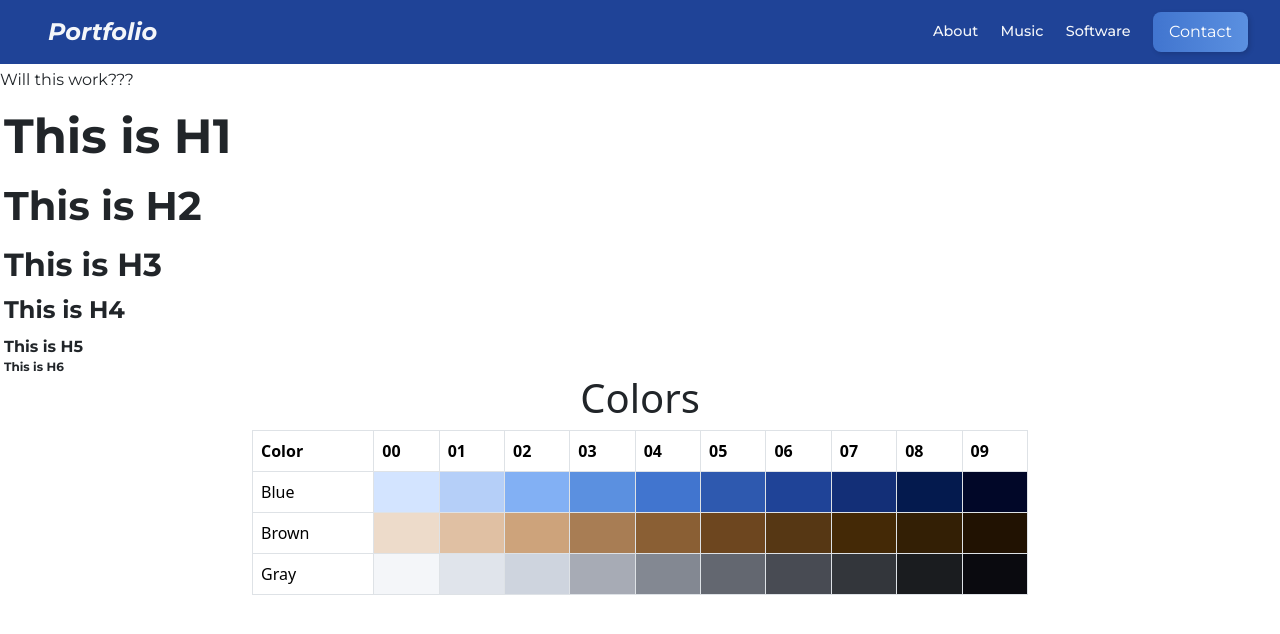
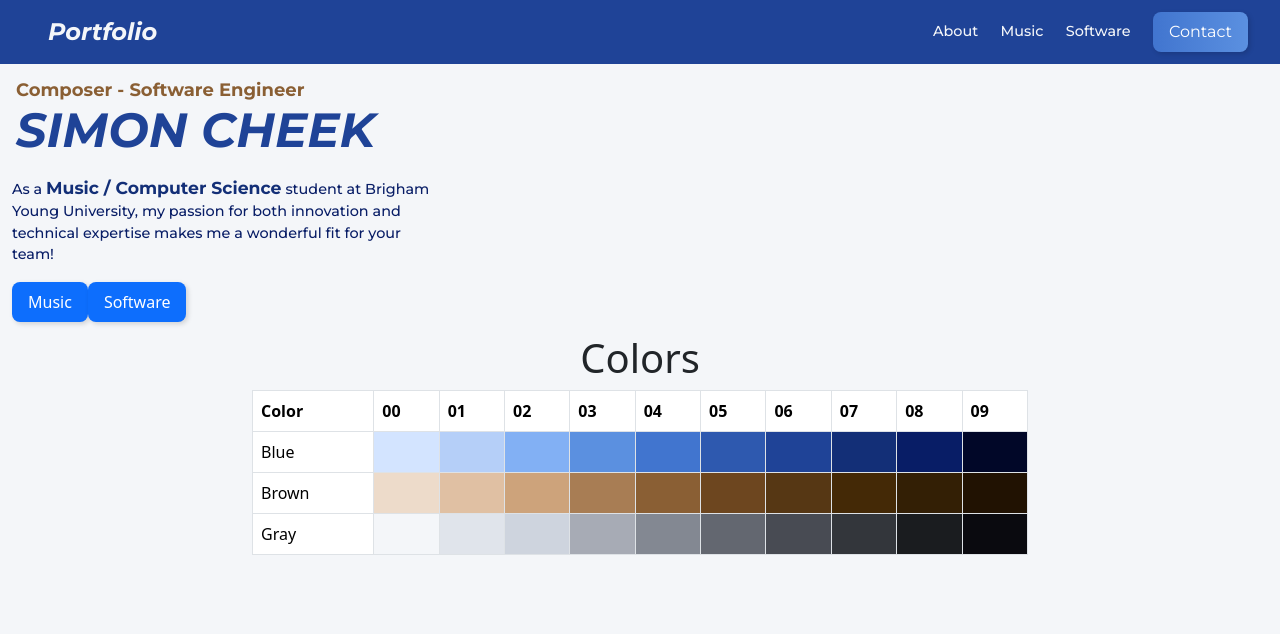
Before and after one commit to Simon-Cheek/SimonPortfolio, a React (Vite) app: page /colors in a window 1280 px wide. Shown: the top 634 px of the page. Built offline with nearby package versions, Linux system fonts and the light colour scheme.

Commit message:
Begin home/hero section

```diff
--- a/src/App.jsx
+++ b/src/App.jsx
@@ -1,37 +1,26 @@
 /** @jsxImportSource @emotion/react */
-import 'bootstrap/dist/css/bootstrap.min.css';
+import "bootstrap/dist/css/bootstrap.min.css";
 import { BrowserRouter, Routes, Route } from "react-router-dom";
 
-import Header from './components/Header';
-import ColorPage from './components/ColorPage';
-import { H1, H2, H3, H4, H5, H6, Paragraph } from './components/Text';
-import Btn from './components/Button';
-
-
-
+import Header from "./components/Header";
+import ColorPage from "./components/ColorPage";
+import { H1, H2, H3, H4, H5, H6, Paragraph } from "./components/Text";
+import Hero from "./components/Home/Hero";
+import Btn from "./components/Button";
 
 function App() {
-
   return (
     <>
       <Header />
-      <Paragraph>Will this work???</Paragraph>
-      <H1>This is H1</H1>
-      <H2>This is H2</H2>
-      <H3>This is H3</H3>
-      <H4>This is H4</H4>
-      <H5>This is H5</H5>
-      <H6>This is H6</H6>
 
-      {/* <Btn color="blue" shade="light" >This is a Button custom!</Btn> */}
+      <Hero />
 
       <BrowserRouter>
         <Routes>
-          <Route exact path="/colors" element={<ColorPage />} />
+          <Route path="/colors" element={<ColorPage />} />
           {/* <Route exact path="/" element={ } /> */}
         </Routes>
       </BrowserRouter>
-
     </>
   );
 }
--- /dev/null
+++ b/src/components/Home/Hero.jsx
@@ -0,0 +1,74 @@
+/** @jsxImportSource @emotion/react */
+import { css } from "@emotion/react";
+import { colors } from "../../styles/colors";
+import { H1, H4, H5, Paragraph } from "../Text";
+import Separator from "../Separator";
+import Btn from "../Button";
+
+function HeroText() {
+  const mainStyle = css`
+    max-width: 450px;
+    padding: 12px;
+  `;
+
+  const pStyle = css`
+    color: ${colors.blue08};
+    font-size: 0.9em;
+  `;
+
+  const h5Style = css`
+    color: ${colors.brown04};
+    font-size: 18px;
+    padding-bottom: 0;
+  `;
+
+  const h1Style = css`
+    color: ${colors.blue06};
+    font-style: italic;
+    padding-top: 0;
+    padding-bottom: 0;
+    margin-top: 0;
+    margin-bottom: 0;
+  `;
+
+  const spanStyle = css`
+    font-weight: 700;
+    font-size: 1.2em;
+    color: ${colors.blue07};
+  `;
+
+  return (
+    <div css={mainStyle}>
+      <H5 customCSS={h5Style}>Composer - Software Engineer</H5>
+      <H1 customCSS={h1Style}>SIMON CHEEK</H1>
+      <Separator />
+      <Paragraph customCSS={pStyle} weight="semibold">
+        As a <span css={spanStyle}>Music / Computer Science</span> student at
+        Brigham Young University, my passion for both innovation and technical
+        expertise makes me a wonderful fit for your team!
+      </Paragraph>
+      <Separator />
+      <div>
+        <Btn>Music</Btn>
+        <Btn>Software</Btn>
+      </div>
+    </div>
+  );
+}
+
+function HeroVisual() {}
+
+function Hero() {
+  const heroStyle = css`
+    display: flex;
+  `;
+
+  return (
+    <div css={heroStyle}>
+      <HeroText />
+      <HeroVisual />
+    </div>
+  );
+}
+
+export default Hero;
--- /dev/null
+++ b/src/components/Separator.jsx
@@ -0,0 +1,35 @@
+/** @jsxImportSource @emotion/react */
+import { css } from '@emotion/react';
+
+function Separator({ size = "md", direction = "horizontal" }) {
+  let orient = (direction === "horizontal") ? "height" : "width";
+  let span;
+  switch (size) {
+    case "xs":
+      span = "4";
+      break;
+    case "sm":
+      span = "8";
+      break;
+    case "lg":
+      span = "16";
+      break;
+    case "xl":
+      span = "24";
+      break;
+    default:
+      span = "12";
+  }
+
+  const sepStyle = css`
+    ${orient}: ${span}px;
+  `;
+
+  return (
+    <div css={sepStyle}></div>
+  );
+}
+
+
+
+export default Separator;
--- a/src/components/Text.jsx
+++ b/src/components/Text.jsx
@@ -1,122 +1,101 @@
 /** @jsxImportSource @emotion/react */
-import { css } from '@emotion/react';
+import { css } from "@emotion/react";
 
+export function Paragraph({ children, weight = "normal", customCSS }) {
+  let fontWgt;
 
-
-
-export function Paragraph({ children }) {
+  switch (weight) {
+    case "light":
+      fontWgt = "300";
+      break;
+    case "semibold":
+      fontWgt = "500";
+      break;
+    case "bold":
+      fontWgt = "700";
+      break;
+    default:
+      fontWgt = "400";
+  }
 
   const pStyle = css`
     font-family: "Montserrat", sans-serif;
     margin: 0;
     padding: 4px 0;
-  `
+    font-weight: ${fontWgt};
+  `;
 
-  return (
-    <p css={pStyle}>
-      {children}
-    </p>
-  );
+  return <p css={[pStyle, customCSS]}>{children}</p>;
 }
 
-export function H1({ children }) {
-
+export function H1({ children, customCSS }) {
   const h1Style = css`
     font-family: "Montserrat", sans-serif;
     font-size: 3em;
     font-weight: 700;
     margin: 8px 4px;
     padding: 4px 0;
-  `
+  `;
 
-  return (
-    <h1 css={h1Style}>
-      {children}
-    </h1>
-  )
+  return <h1 css={[h1Style, customCSS]}>{children}</h1>;
 }
 
-export function H2({ children }) {
-
+export function H2({ children, customCSS }) {
   const h2Style = css`
     font-family: "Montserrat", sans-serif;
     font-size: 2.5em;
     font-weight: 700;
     margin: 8px 4px;
     padding: 4px 0;
-  `
+  `;
 
-  return (
-    <h2 css={h2Style}>
-      {children}
-    </h2>
-  )
+  return <h2 css={[h2Style, customCSS]}>{children}</h2>;
 }
 
-export function H3({ children }) {
-
+export function H3({ children, customCSS }) {
   const h3Style = css`
     font-family: "Montserrat", sans-serif;
     font-size: 2em;
     font-weight: 700;
     margin: 4px 4px;
     padding: 4px 0;
-  `
+  `;
 
-  return (
-    <h3 css={h3Style}>
-      {children}
-    </h3>
-  )
+  return <h3 css={[h3Style, customCSS]}>{children}</h3>;
 }
 
-export function H4({ children }) {
-
+export function H4({ children, customCSS }) {
   const h4Style = css`
     font-family: "Montserrat", sans-serif;
     font-size: 1.5em;
     font-weight: 700;
     margin: 4px 4px;
     padding: 4px 0;
-  `
+  `;
 
-  return (
-    <h4 css={h4Style}>
-      {children}
-    </h4>
-  )
+  return <h4 css={[h4Style, customCSS]}>{children}</h4>;
 }
 
-export function H5({ children }) {
-
+export function H5({ children, customCSS }) {
   const h5Style = css`
     font-family: "Montserrat", sans-serif;
     font-size: 1em;
     font-weight: 700;
     margin: 0 4px;
     padding: 4px 0;
-  `
+  `;
 
-  return (
-    <h5 css={h5Style}>
-      {children}
-    </h5>
-  )
+  return <h5 css={[h5Style, customCSS]}>{children}</h5>;
 }
 
-export function H6({ children }) {
-
+export function H6({ children, customCSS }) {
   const h6Style = css`
     font-family: "Montserrat", sans-serif;
     font-size: 0.75em;
     font-weight: 700;
     margin: 0 4px;
     padding: 0;
-  `
+  `;
 
-  return (
-    <h6 css={h6Style}>
-      {children}
-    </h6>
-  )
+  return <h6 css={[h6Style, customCSS]}>{children}</h6>;
 }
--- a/src/styles/App.css
+++ b/src/styles/App.css
@@ -1,5 +1,6 @@
 /* Global styles are to be identified here */
 
 body {
-    margin-top: 64px !important;
+  margin-top: 64px !important;
+  background-color: #f4f6f9 !important;
 }
--- a/src/styles/colors.js
+++ b/src/styles/colors.js
@@ -1,5 +1,4 @@
 export const colors = {
-
   // Colors go from their Lightest Variants to their Darkest
 
   blue00: "#D3E4FF",
@@ -10,7 +9,7 @@ export const colors = {
   blue05: "#2E59AF",
   blue06: "#1F4397",
   blue07: "#132F77",
-    blue08: "#041A4E",
+  blue08: "#081d66",
   blue09: "#010728",
 
   brown00: "#EDDBCA",
@@ -34,4 +33,4 @@ export const colors = {
   gray07: "#33363b",
   gray08: "#1A1C1F",
   gray09: "#0A0A0F",
-}
+};
```
Also changed, not shown: src/components/Home/Home.jsx (added). Lines whose indentation alone changed are shown as unchanged.
